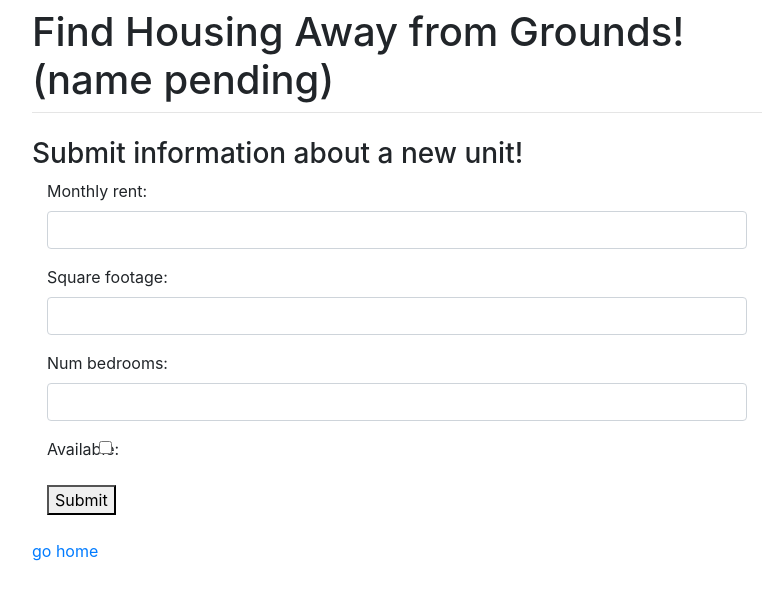
After one commit to kp2zf/HoosHousing, a Django app: page /buildings/add_unit in a window 1280 px wide. The commit adds this page. Shown: the top 600 px of the page, without its empty margins (243-1021 px from the left). Run offline with Django 3.2, Linux system fonts and the light colour scheme; some libraries are stand-ins or nearby versions.

Commit message:
changes
changes

```diff
--- a/housing/forms.py
+++ b/housing/forms.py
@@ -7,7 +7,9 @@
 '''
 from django import forms
 
-from .models import Building
+from .models import Building, Unit
+
+
 
 class BuildingForm(forms.Form):
 	name = forms.CharField()
@@ -17,3 +19,16 @@ class BuildingForm(forms.Form):
 		_name = self.cleaned_data['name']
 		_addr = self.cleaned_data['address']
 		Building(name=_name, address=_addr).save()
+
+class UnitForm(forms.Form):
+	monthly_rent = forms.IntegerField()
+	square_footage = forms.IntegerField()
+	num_bedrooms = forms.IntegerField()
+	available = forms.BooleanField(required=False)
+
+	def save_unit(self):
+		_monthly_rent = self.cleaned_data['monthly_rent']
+		_square_footage = self.cleaned_data['square_footage']
+		_num_bedrooms = self.cleaned_data['num_bedrooms']
+		_available = self.cleaned_data['available']
+		Unit(monthly_rent=_monthly_rent, square_footage=_square_footage, num_bedrooms=_num_bedrooms, available=_available).save()
--- /dev/null
+++ b/housing/templates/add_unit.html
@@ -0,0 +1,24 @@
+{% extends 'base.html' %}
+
+{% load crispy_forms_tags %}
+
+{% block content %}
+
+<h3>Submit information about a new unit!</h3>
+
+{% if error_message %}<p><strong>{{ error_message }}</strong></p>{% endif %}
+
+<!-- <form method="post">{% csrf_token %}
+    {{ form|crispy }}
+    <input type="submit" class="btn btn-success" value="Submit a building">
+</form> -->
+
+  <div class="container">
+    <form method="post">
+      {% csrf_token %}
+      {{ form.as_p }}
+      <button type="submit">Submit</button>
+    </form>
+  </div>
+
+{% endblock %}
--- a/housing/templates/building_detail.html
+++ b/housing/templates/building_detail.html
@@ -20,6 +20,7 @@
     {% else %}
         <p> No units to show for {{ building.name }}.</p>
     {% endif %}
+</div>
+<a href="{% url 'housing:add_unit'%}">add a unit</a>
 
-</div>
 {% endblock %}
--- a/housing/urls.py
+++ b/housing/urls.py
@@ -10,5 +10,7 @@ urlpatterns = [
 	# ex: /add_building/
     path('add_building/', views.AddBuildingView.as_view(), name='add_building'),
     # ex: /buildings/3/
-    path('buildings/<int:pk>/', views.building_detail, name='building_detail')
+    path('buildings/<int:pk>/', views.building_detail, name='building_detail'),
+
+	path('buildings/add_unit', views.AddUnitView.as_view(), name='add_unit')
 ]
--- a/housing/views.py
+++ b/housing/views.py
@@ -3,9 +3,11 @@ from django.http import Http404
 from django.shortcuts import get_object_or_404, render
 from django.urls import reverse_lazy
 from django.views import generic
+from django.views.generic import TemplateView
+from django.shortcuts import render
 
-from .forms import BuildingForm
-from .models import Building
+from .forms import BuildingForm, UnitForm
+from .models import Building, Unit
 
 def home(request):
     buildings = Building.objects.all()
@@ -26,3 +28,34 @@ class AddBuildingView(generic.FormView):
 		print('add_form form valid')
 		form.save_building()
 		return super().form_valid(form)
+
+class AddUnitView(TemplateView):
+    template_name = 'add_unit.html'
+    # form_class = UnitForm
+    success_url = reverse_lazy('housing:add_unit')
+
+    # def form_valid(self, form):
+    #     print('add_form form valid')
+    #     form.save_unit()
+    #     return super().form_valid(form)
+
+    def get(self, request):
+        form = UnitForm()
+        # building = get_object_or_404(Building)
+        buildings = Building.objects.all()
+        args = {'form': form, 'building': buildings}
+        return render(request, 'add_unit.html', {'form': form})
+
+    def post(self, request):
+        form = UnitForm(request.POST)
+        if form.is_valid():
+            unit.building = request.building
+            monthly_rent = form.cleaned_data['monthly_rent']
+            square_footage = form.cleaned_data['square_footage']
+            num_bedrooms = form.cleaned_data['num_bedrooms']
+            available = form.cleaned_data['available']
+            Unit(monthly_rent=monthly_rent, square_footage=square_footage, num_bedrooms=num_bedrooms, available=available).save()
+
+
+        args = {'form': form, 'monthly_rent': monthly_rent, 'square_footage': square_footage, 'num_bedrooms': num_bedrooms, 'available': available}
+        return render(request, 'add_unit.html', args)
```
Also changed, not shown: db.sqlite3.
